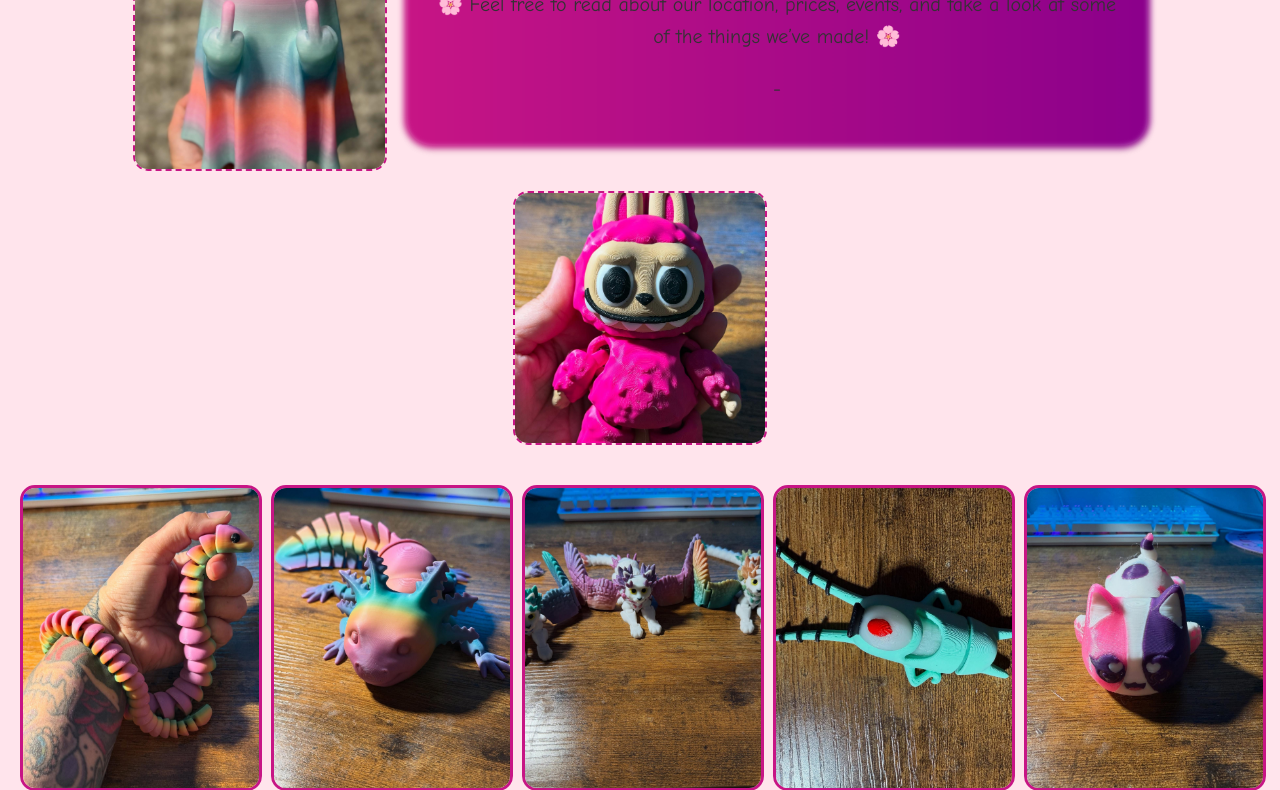
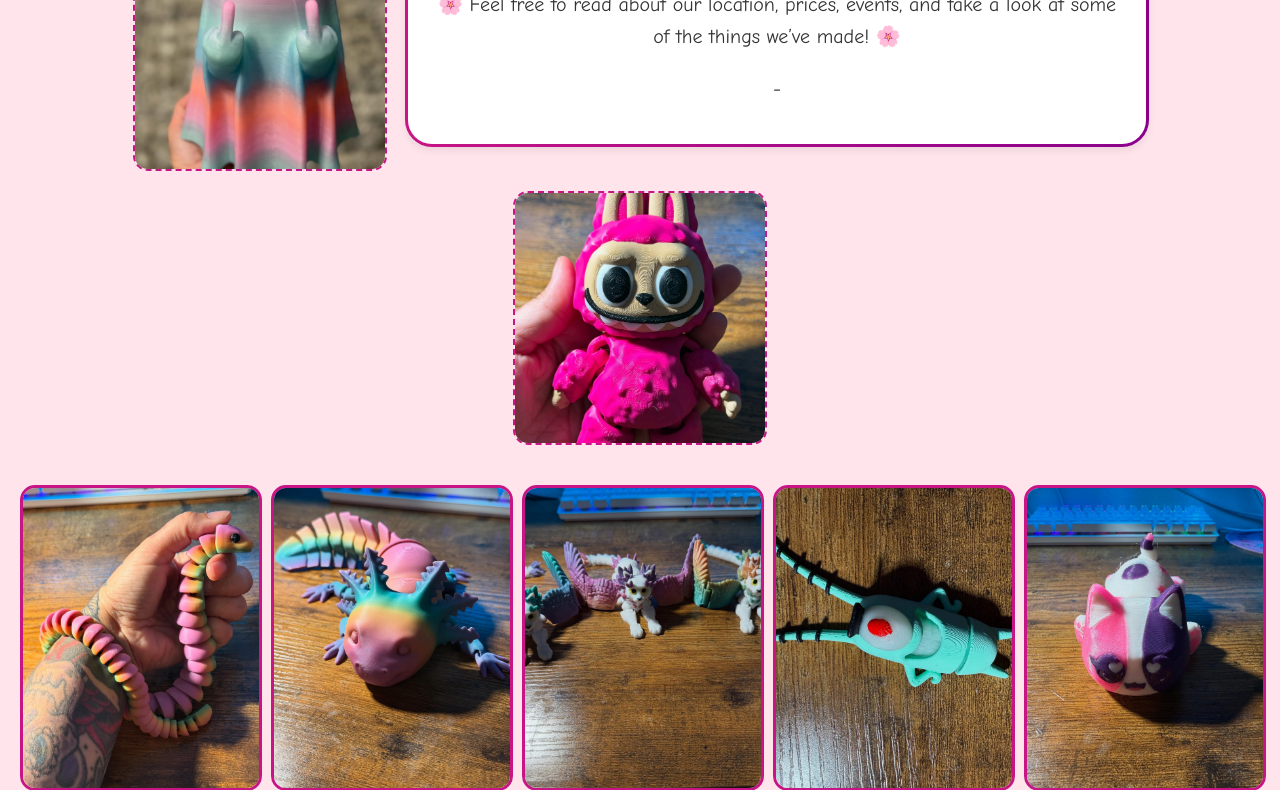
Before and after one commit to speckledfoam/3D-Jealousy, a plain HTML site: page index.html in a window 1280 px wide. Shown: the part 233-1023 px from the top of the page. Drawn offline with Linux system fonts and the light colour scheme.

```diff
--- a/style.css
+++ b/style.css
@@ -22,29 +22,30 @@ main {
   padding: 20px;
 }
 .card {
-  position: relative;              /* needed for pseudo-element */
+  position: relative;
   background: white;
   padding: 20px;
-  border-radius: 25px;             /* card rounding */
+  border-radius: 25px;
   max-width: 700px;
   text-align: center;
   box-shadow: 0 4px 10px rgba(0,0,0,0.1);
   z-index: 0;
 }
 
-/* Gradient border with rounded corners */
 .card::before {
   content: '';
   position: absolute;
-  top: -3px;
-  left: -3px;
-  right: -3px;
-  bottom: -3px;
-  border-radius: 28px;             /* slightly larger than card for the border */
-  background: linear-gradient(90deg, #c71585, #8b008b); /* gradient */
+  top: -2px;
+  left: -2px;
+  right: -2px;
+  bottom: -2px;
+  border-radius: 27px;
+  border: 3px solid transparent;
+  background: linear-gradient(white, white) padding-box,
+              linear-gradient(90deg, #c71585, #8b008b) border-box;
   z-index: -1;
-  filter: blur(3px);               /* subtle glow around the gradient */
 }
+
 
 
 
```
